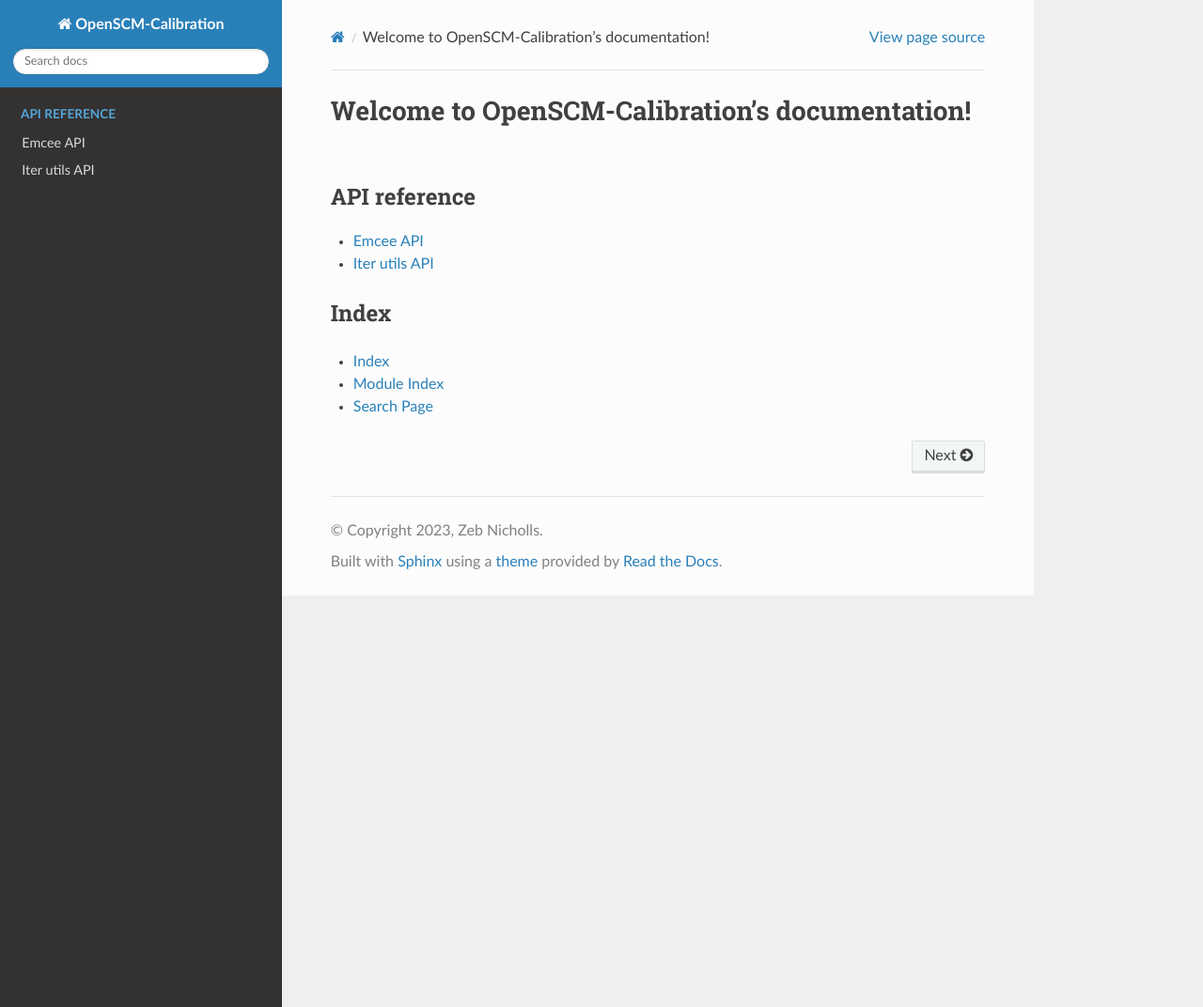
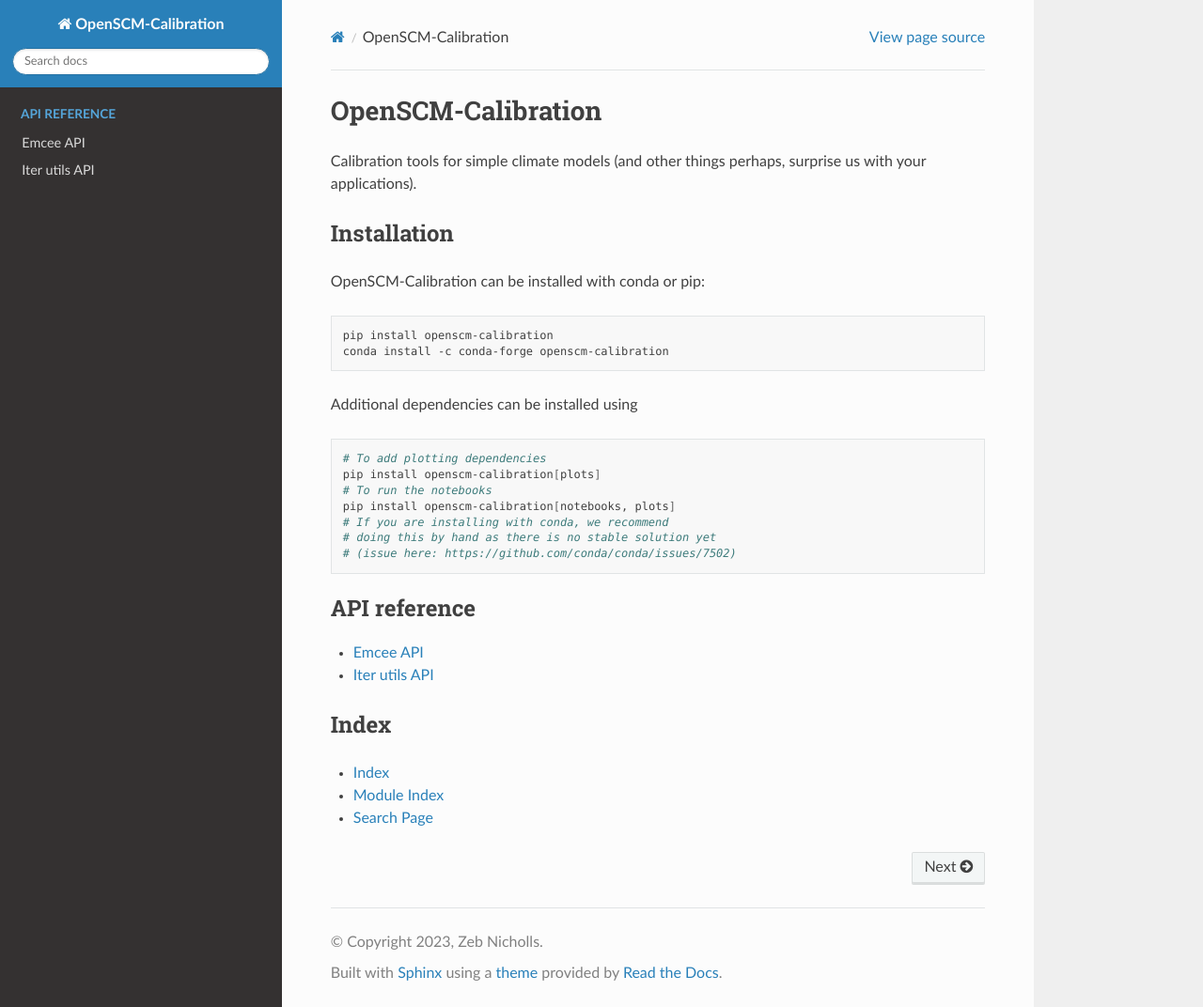
Before and after one commit to openscm/OpenSCM-Calibration, a Sphinx documentation site: the page built from docs/source/index.rst, in a window 1280 px wide and 1072 px high. Shown: the whole window at 94% size. Built offline with Sphinx 7.4.7 and the Read the Docs theme 2.0.0, drawn with Linux system fonts in a browser that asks for light colours.

Commit message:
More notes

```diff
--- a/README.rst
+++ b/README.rst
@@ -1,14 +1,65 @@
+.. sec-begin-description
+
 OpenSCM-Calibration
 ===================
 
-Calibration tools for simple climate models (and other things perhaps)
+Calibration tools for simple climate models (and other things perhaps,
+surprise us with your applications).
+
+.. sec-end-description
 
 TO-DO:
 
-- docs
-- installation section in docs
-- add note about needing poetry to be installed before anything will work (installation instructions here https://python-poetry.org/docs/#installing-with-the-official-installer, use pipx or pip to install)
-- check py.typed file is in built package
+- check py.typed file is in built package (build and then just run ``tar -tvf dist/openscm_calibration-*.tar.gz '*openscm_calibration/py.typed'``)
 - tests
-- CI
+- CI (checks plus docs)
 - notebooks
+
+.. sec-begin-installation
+
+Installation
+------------
+
+OpenSCM-Calibration can be installed with conda or pip:
+
+.. code:: bash
+
+    pip install openscm-calibration
+    conda install -c conda-forge openscm-calibration
+
+Additional dependencies can be installed using
+
+.. code:: bash
+
+    # To add plotting dependencies
+    pip install openscm-calibration[plots]
+    # To run the notebooks
+    pip install openscm-calibration[notebooks, plots]
+    # If you are installing with conda, we recommend
+    # doing this by hand as there is no stable solution yet
+    # (issue here: https://github.com/conda/conda/issues/7502)
+
+.. sec-end-installation
+
+.. sec-begin-installation-dev
+
+For developers
+~~~~~~~~~~~~~~
+
+For development, we rely on `poetry <https://python-poetry.org>`_ for all our
+dependency management. To get started, you will need to make sure that poetry
+is installed
+(https://python-poetry.org/docs/#installing-with-the-official-installer, we
+found that pipx and pip worked better to install on a Mac).
+
+For all of work, we use our ``Makefile``.
+You can read the instructions out and run the commands by hand if you wish,
+but we generally discourage this because it can be error prone and doesn't
+update if dependencies change (e.g. the environment is updated).
+In order to create your environment, run ``make virtual-environment -B``.
+
+If there are any issues, the messages from the ``Makefile`` should guide you
+through. If not, please raise an issue in the
+`issue tracker <https://github.com/openscm/OpenSCM-Calibration/issues>`_.
+
+.. sec-end-installation-dev
--- a/docs/source/index.rst
+++ b/docs/source/index.rst
@@ -1,7 +1,12 @@
 .. Documentation master file
 
-Welcome to OpenSCM-Calibration's documentation!
-===============================================
+.. include:: ../../README.rst
+    :start-after: sec-begin-description
+    :end-before: sec-end-description
+
+.. include:: ../../README.rst
+    :start-after: sec-begin-installation
+    :end-before: sec-end-installation
 
 .. toctree::
    :maxdepth: 2
```
